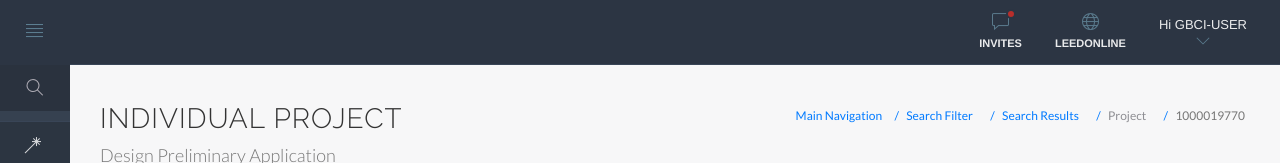
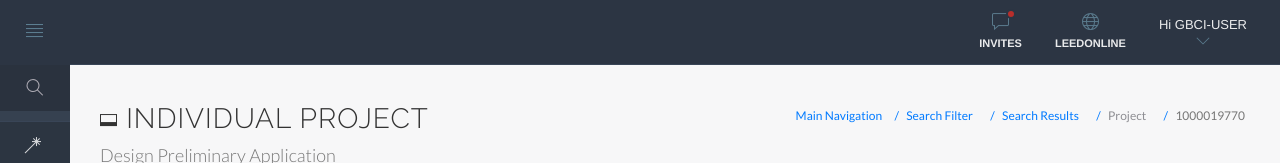
Before and after one commit to Sania-1/rmt-leed-dev, a website: page projectCredits.html in a window 1280 px wide. Shown: the top 163 px of the page. Drawn offline with Linux system fonts and the light colour scheme; files that its build step writes are made by us from their sources.

Commit message:
Design Update

```diff
--- a/projectCredits.html
+++ b/projectCredits.html
@@ -315,7 +315,7 @@
                     <section id="page-title">
                         <div class="row">
                             <div class="col-sm-8">
-                                <h1 class="mainTitle">Individual Project</h1> <span class="mainDescription">Design Preliminary Application</span> </div>
+                                <h1 class="mainTitle"><i class=" ti-layout-media-overlay-alt"></i> Individual Project</h1> <span class="mainDescription">Design Preliminary Application</span> </div>
                             <ol class="breadcrumb">
                                 <li> <span><a href="searchfilter.html">Main Navigation</a></span> </li>
                                 <li> <span><a href="searchfilter.html">Search Filter</a></span> </li>
@@ -343,6 +343,7 @@
                                        CB Agency
 	                                </a>
 	                                </p>
+	                                <br>
                             </div>
                             <div class="col-xs-12">
                                 <div class="col-xs-10 col-xs-offset-1 col-sm-8 col-sm-offset-2 col-md-10 col-md-offset-1">
```
